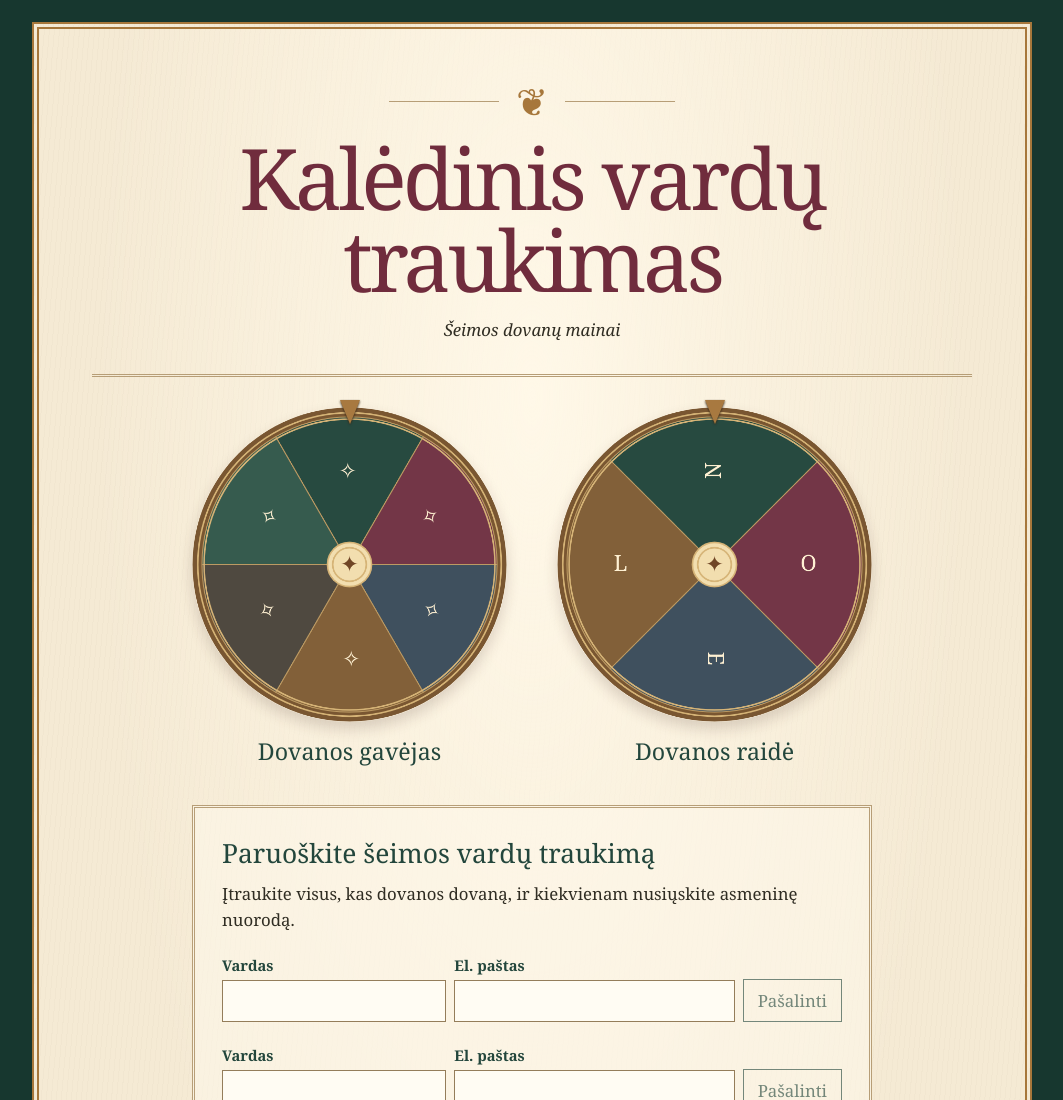
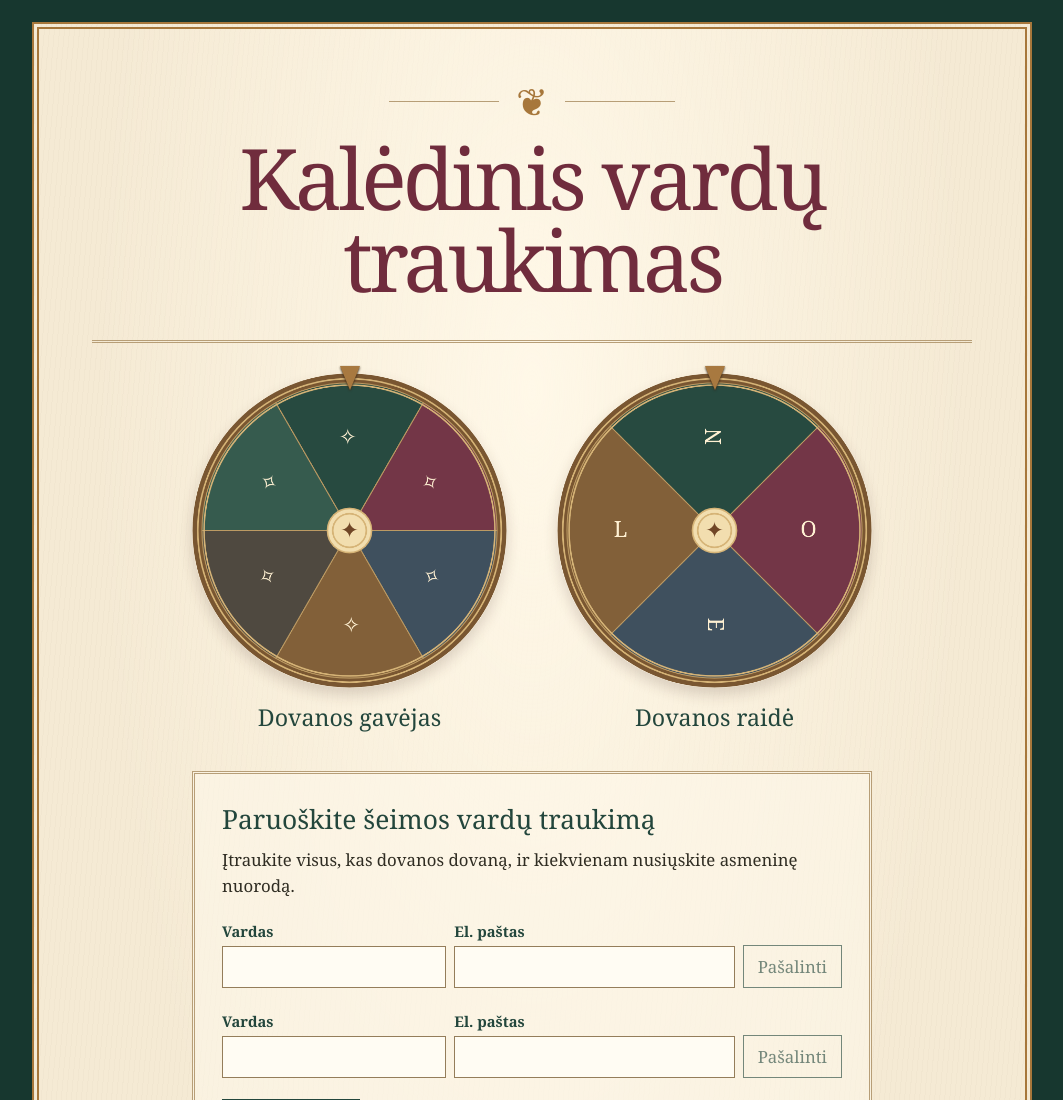
Before and after one commit to AndrejSpilevoj/christmas-draw, a plain HTML site: page index.html in a window 1280 px wide. Shown: the top 1100 px of the page, without its empty margins (108-1171 px from the left). Drawn offline with Linux system fonts and the light colour scheme.

Commit message:
Remove description text from header in index.html

```diff
--- a/index.html
+++ b/index.html
@@ -36,7 +36,7 @@ footer{text-align:center;color:#765832;margin-top:24px;font-size:1.4rem}
 </head>
 <body>
 <main>
-<header><div class="ornament" aria-hidden="true">❦</div><h1>Kalėdinis vardų traukimas</h1><p>Šeimos dovanų mainai</p></header>
+<header><div class="ornament" aria-hidden="true">❦</div><h1>Kalėdinis vardų traukimas</h1><p></p></header>
 <section class="wheels" aria-label="Kalėdinio traukimo ratai">
 <figure><div class="dial"><canvas id="names" width="600" height="600" aria-hidden="true"></canvas></div><figcaption>Dovanos gavėjas</figcaption></figure>
 <figure><div class="dial"><canvas id="letters" width="600" height="600" aria-hidden="true"></canvas></div><figcaption>Dovanos raidė</figcaption></figure>
```
